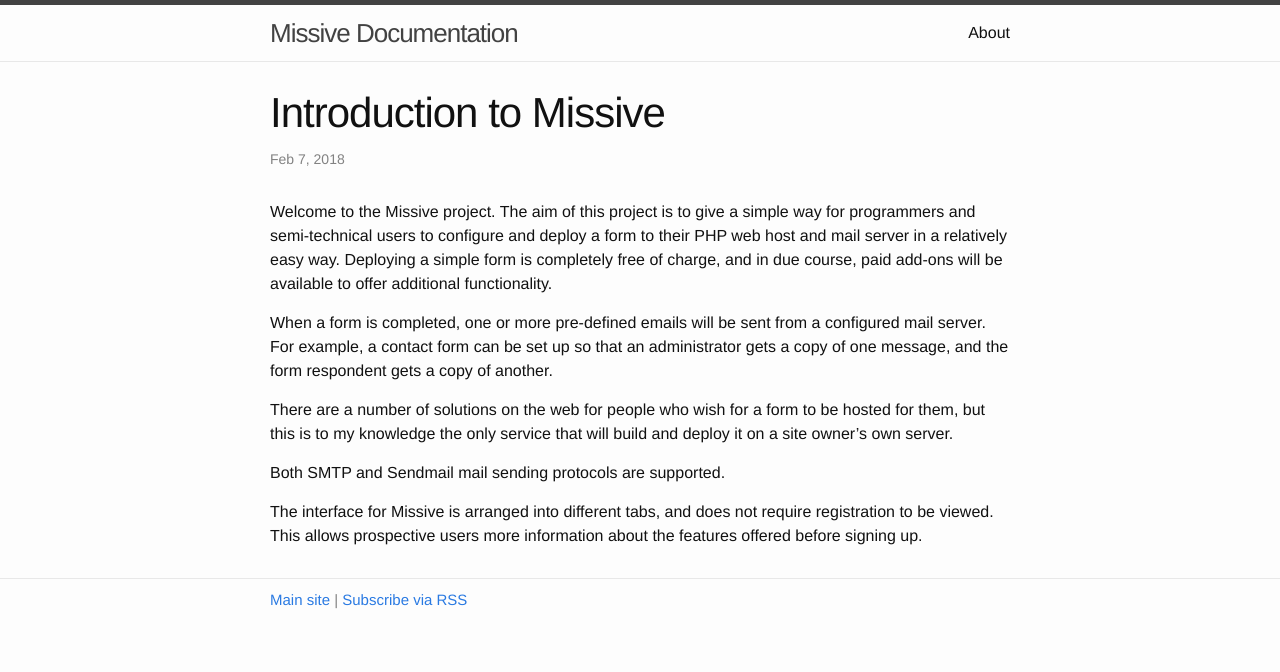
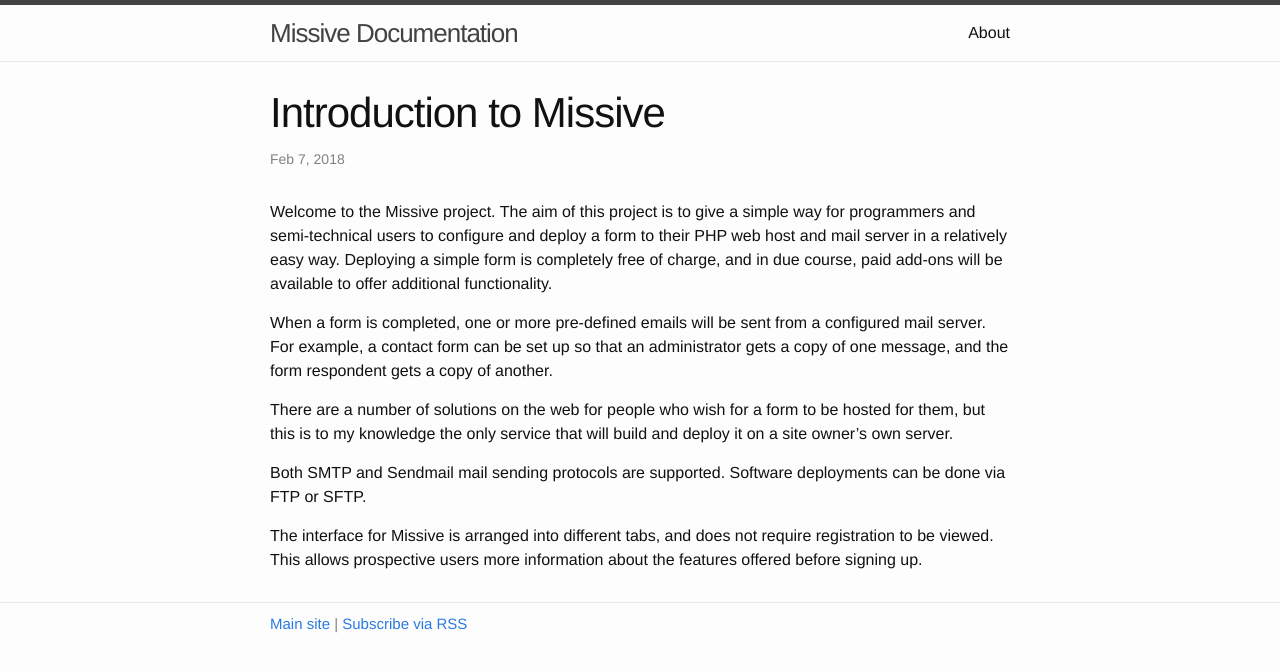
Before and after one commit to missive-app/docs, a Jekyll site: the page built from _posts/2018-02-07-introduction.markdown, in a window 1280 px wide. Shown: the top 672 px of the page. Built offline with Jekyll 4.4.1, drawn with Linux system fonts in a browser that asks for light colours.

Commit message:
Minor text changes to existing posts

```diff
--- a/_posts/2018-02-07-introduction.markdown
+++ b/_posts/2018-02-07-introduction.markdown
@@ -18,7 +18,8 @@ There are a number of solutions on the web for people who wish for a form to be
 for them, but this is to my knowledge the only service that will build and deploy it
 on a site owner's own server.
 
-Both SMTP and Sendmail mail sending protocols are supported.
+Both SMTP and Sendmail mail sending protocols are supported. Software deployments can
+be done via FTP or SFTP.
 
 The interface for Missive is arranged into different tabs, and does not require
 registration to be viewed. This allows prospective users more information about
--- a/_posts/2018-02-09-deployed-app-features.markdown
+++ b/_posts/2018-02-09-deployed-app-features.markdown
@@ -10,6 +10,7 @@ for technical readers interested to know if it is suitable for their intended pu
 * All the code you need to run a form-to-email on your own LAMP server
 * Installs under remote control from the [Missive app](https://missive-test.jondh.me.uk/)
 * Supports SMTP and Sendmail mail transfer
+* SMTP sending includes support for standard SMTP and TLS or SSL encryption
 * Messages are sent in an AJAX operation (may be helpful for Single Page Applications)
 * All sections of the form can be overridden with custom HTML
 * Optional rate-limiter to reduce third-party abuse
```
